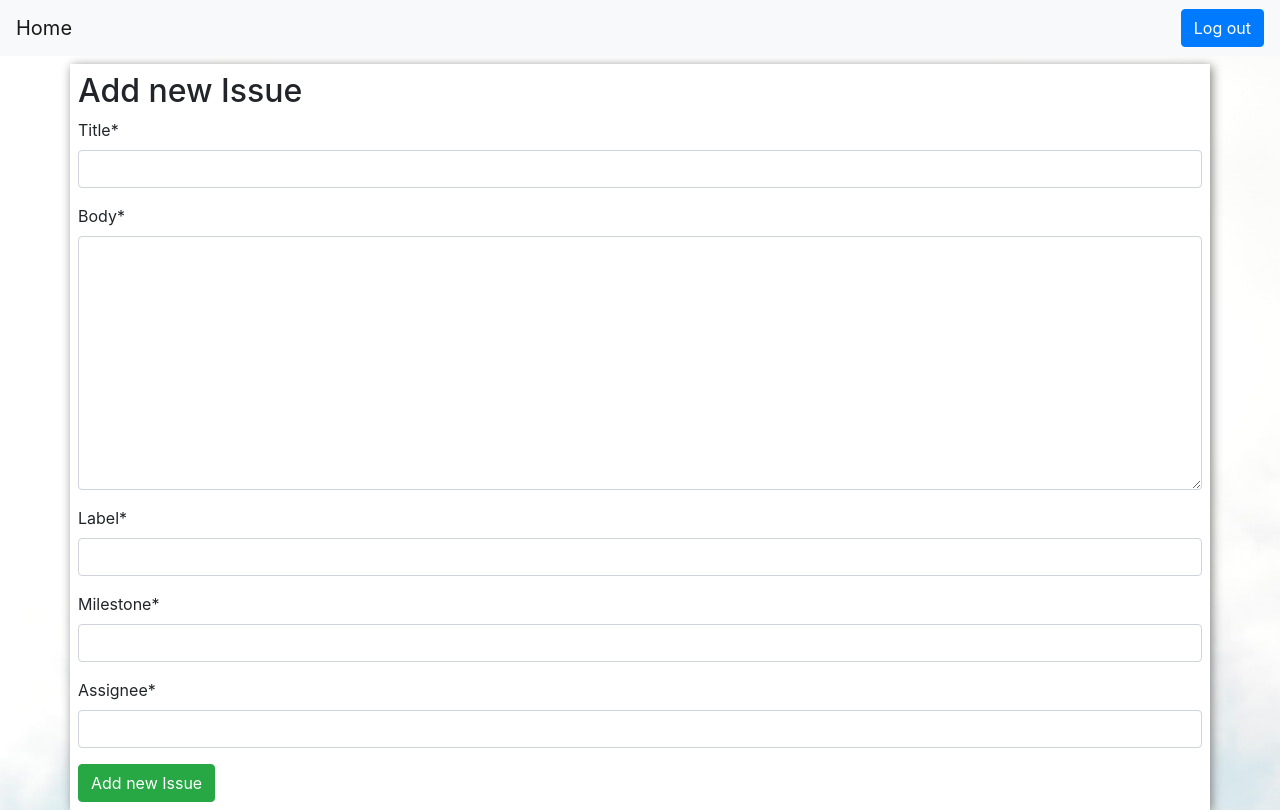
After one commit to KatarzynaHaja/github_wrapper, a Django app: page /add_new_issue in a window 1280 px wide. The commit adds this page. Run offline with Django 3.2, Linux system fonts and the light colour scheme; some libraries are stand-ins or nearby versions.

Commit message:
add basic template for add new issue fix redirection (add authentication) add ikons in home and paggination

```diff
--- a/github_api/forms.py
+++ b/github_api/forms.py
@@ -1,8 +1,16 @@
 from django import forms
 from .models import Repos
+from .models import Issuses
 
 class ReposForm(forms.ModelForm):
 
     class Meta:
         model = Repos
         fields = ('name',)
+
+
+class IssueForm(forms.ModelForm):
+
+    class Meta:
+        model = Issuses
+        fields = ('title', 'body', 'label', 'milestone','assignee')
--- a/github_api/models.py
+++ b/github_api/models.py
@@ -1,10 +1,13 @@
 
 from django.db import models
-from django.contrib.auth.models import  AbstractBaseUser, BaseUserManager
+from django.contrib.auth.models import User
+
 
 class Repos(models.Model):
     id = models.AutoField(primary_key=True)
     name = models.CharField(max_length=50)
+    user =models.ManyToManyField(User)
+
 
 
 class Issuses(models.Model):
--- a/github_api/views.py
+++ b/github_api/views.py
@@ -2,9 +2,13 @@ from django.contrib.auth import login, authenticate
 from django.contrib.auth.decorators import login_required
 from django.shortcuts import render, redirect
 from django.contrib.auth.forms import UserCreationForm
+from django.views.generic import ListView
+
 from github_api.github_api import  GithubApi
 from .forms import ReposForm
 from .models import Repos
+from .forms import IssueForm
+
 
 @login_required
 def home(request):
@@ -36,14 +40,42 @@ def add_new_repo(request):
     if request.method == "POST":
         form = ReposForm(request.POST)
         if form.is_valid():
+            current_user = request.user
             repo = form.save(commit=False)
             repo.name = form.cleaned_data.get('name')
             repo.save()
+            repo.user.add(current_user)
+
     else:
         form = ReposForm()
     return render(request, 'add_new_repo.html', {'form': form})
 
-def get_repos(request):
-    query_results = Repos.objects.all()
-    pass
-    return render(request, 'home.html', {'query_results':query_results})
+
+def add_new_issue(request):
+    if request.method == "POST":
+        form = IssueForm(request.POST)
+        if form.is_valid():
+            issue = form.save(commit=False)
+            issue.title = form.cleaned_data.get('title')
+            issue.body = form.cleaned_data.get('body')
+            issue.label = form.cleaned_data.get('label')
+            issue.milestone = form.cleaned_data.get('milestone')
+            issue.assignee = form.cleaned_data.get('assignee')
+            issue.save()
+    else:
+        form = IssueForm()
+    return render(request, 'add_issue.html', {'form': form})
+
+
+class HomeView(ListView):
+    model = Repos
+    paginate_by = 5
+    template_name = 'home.html'
+
+    def get_queryset(self):
+        return Repos.objects.filter(user=self.request.user)
+
+    # def get_context_data(self,**kwargs):
+    #     query_results = Repos.objects.filter(user=kwargs.user)
+    #     pass
+    #     return render(kwargs, 'home.html', {'query_results': query_results})
--- a/github_wrapper/settings.py
+++ b/github_wrapper/settings.py
@@ -134,3 +134,4 @@ STATIC_ROOT = os.path.join(BASE_DIR, 'static')
 LOGIN_URL = 'login'
 LOGOUT_URL = 'logout'
 LOGIN_REDIRECT_URL = 'home'
+LOGOUT_REDIRECT_URL = 'login'
--- a/github_wrapper/urls.py
+++ b/github_wrapper/urls.py
@@ -22,12 +22,13 @@ from django.contrib.auth.views import LogoutView
 
 urlpatterns = [
     # url(r'^login/$', login, {'template_name': 'accounts/login.html'}, name='login'),
-    url(r'^$', views.home, name='home'),
-    url(r'home/repos', views.get_repos, name='repos'),
+    url(r'^$', views.HomeView.as_view(), name='home'),
+    url(r'home/repos', views.HomeView.as_view(), name='repos'),
 
-    url(r'^login/$', LoginView.as_view(), {'template_name': 'login.html'}, name='login'),
+    url(r'^login/$', LoginView.as_view(), {'template_name': 'login.html', 'next_page':'repos'}, name='login'),
     url(r'^logout/$', LogoutView.as_view(), {'next_page': 'login'}, name='logout'),
     url(r'^register/$', views.sign_up, name='register'),
     url('admin/', admin.site.urls),
-    url('add_new_repo', views.add_new_repo, name='add_new_repo')
+    url('add_new_repo', views.add_new_repo, name='add_new_repo'),
+    url('add_new_issue', views.add_new_issue, name='add_new_issue')
 ]
--- /dev/null
+++ b/templates/add_issue.html
@@ -0,0 +1,16 @@
+{% extends 'base.html' %}
+{% load crispy_forms_tags %}
+
+{% block content %}
+    <h2>Add new Issue</h2>
+    {% if error %}
+        <div class="alert alert-danger" role="alert">
+            {{ error }}
+        </div>
+    {% endif %}
+    <form method="post">
+        {% csrf_token %}
+        {{ form|crispy }}
+        <button type="submit" class="btn btn-success">Add new Issue</button>
+    </form>
+{% endblock %}
--- a/templates/base.html
+++ b/templates/base.html
@@ -5,6 +5,7 @@
     <link rel="stylesheet" href="{% static 'css/index.css' %}">
     <meta charset="utf-8">
     <meta name="viewport" content="width=device-width, initial-scale=1, shrink-to-fit=no">
+    <link rel="stylesheet" href="https://use.fontawesome.com/releases/v5.6.3/css/all.css" integrity="sha384-UHRtZLI+pbxtHCWp1t77Bi1L4ZtiqrqD80Kn4Z8NTSRyMA2Fd33n5dQ8lWUE00s/" crossorigin="anonymous">
     <link rel="stylesheet" href="https://stackpath.bootstrapcdn.com/bootstrap/4.2.1/css/bootstrap.min.css"
           integrity="sha384-GJzZqFGwb1QTTN6wy59ffF1BuGJpLSa9DkKMp0DgiMDm4iYMj70gZWKYbI706tWS" crossorigin="anonymous">
     <title>{% block title %}Github Wrapper{% endblock %}</title>
@@ -12,17 +13,18 @@
 <body>
 <header>
 </header>
+
 <main>
+    <nav class="navbar navbar-light bg-light justify-content-between">
+    <a class="navbar-brand" href={% url 'home'%}>Home</a>
+
+            <a class="btn btn-primary" href="{% url 'logout'%}">Log out</a>
+    </nav>
     <div class="mt-2 container p-2">
         {% block content %}
         {% endblock %}
     </div>
 </main>
-<script>
-    $('#myModal').on('shown.bs.modal', function () {
-        $('#myInput').trigger('focus')
-    })
-</script>
 <!-- jQuery first, then Popper.js, then Bootstrap JS -->
 <script src="https://code.jquery.com/jquery-3.3.1.slim.min.js"
         integrity="sha384-q8i/X+965DzO0rT7abK41JStQIAqVgRVzpbzo5smXKp4YfRvH+8abtTE1Pi6jizo"
--- a/templates/registration/login.html
+++ b/templates/registration/login.html
@@ -4,7 +4,7 @@
 {% block content %}
     <div class="d-flex justify-content-center h-100">
         <div class="align-self-center h-100">
-            <h2>Log in to My Site</h2>
+            <h2>Log in to Github Wrapper</h2>
             <form method="post">
                 {% csrf_token %}
                 {{ form|crispy }}
```
Also changed, not shown: templates/home.html (+40 -10 lines), github_api/migrations/0001_initial.py.
